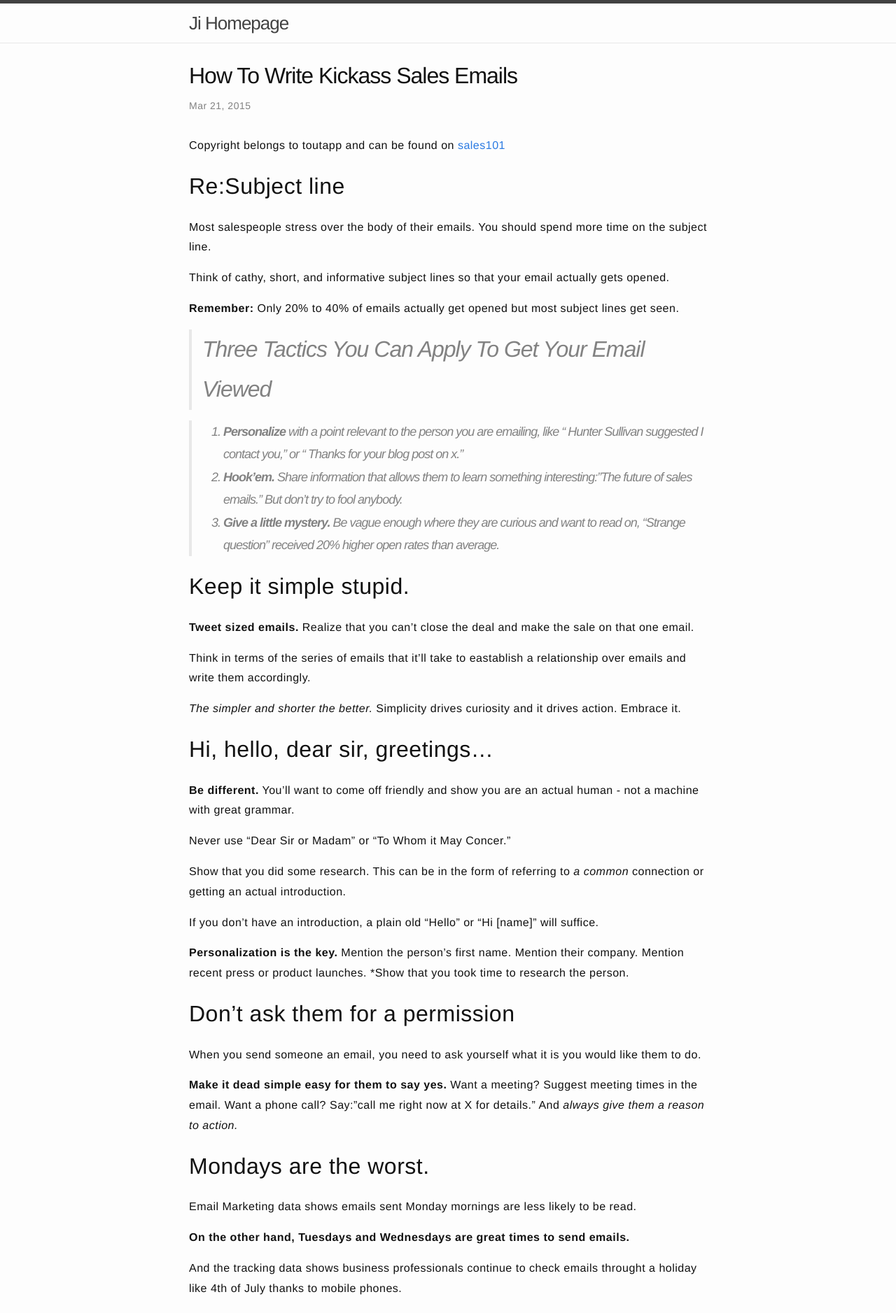
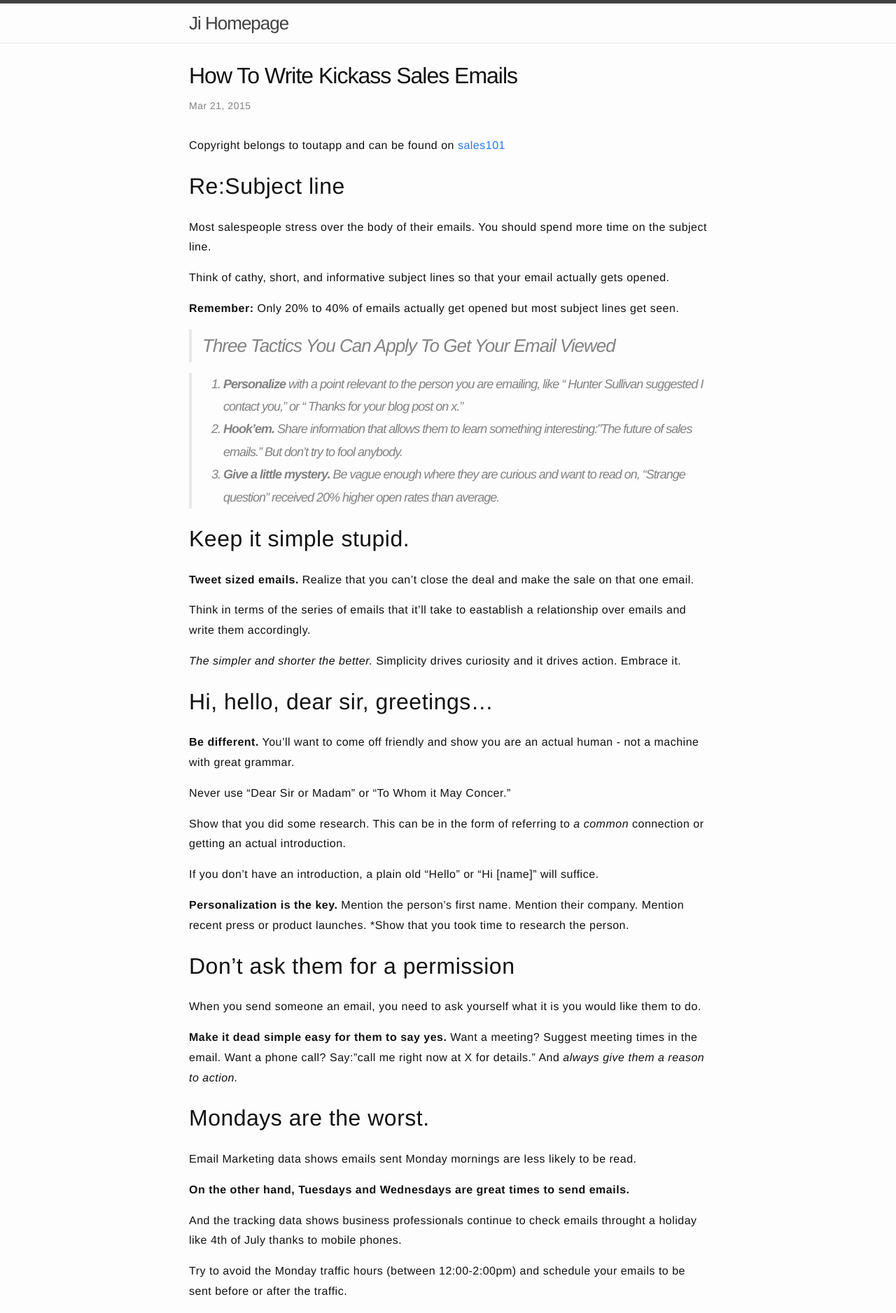
Before and after one commit to jazzi/jazzi.github.io, a Jekyll site: the page built from _posts/2015-03-21-how-to-write-kickass-sales-emails.md, in a window 1280 px wide. Shown: the top 1877 px of the page at 70% size. Built offline with Jekyll 4.4.1, drawn with Linux system fonts in a browser that asks for light colours.

```diff
--- a/_posts/2015-03-21-how-to-write-kickass-sales-emails.md
+++ b/_posts/2015-03-21-how-to-write-kickass-sales-emails.md
@@ -12,7 +12,7 @@ Think of cathy, short, and informative subject lines so that your email actually
 
 **Remember:** Only 20% to 40% of emails actually get opened but most subject lines get seen.
 
-> ## Three Tactics You Can Apply To Get Your Email Viewed
+> ### Three Tactics You Can Apply To Get Your Email Viewed
 
 > 1. **Personalize** with a point relevant to the person you are emailing, like " Hunter Sullivan suggested I contact you," or " Thanks for your blog post on x."
 > 2. **Hook'em.** Share information that allows them to learn something interesting:"The future of sales emails." But *don't try to fool anybody*.
```
